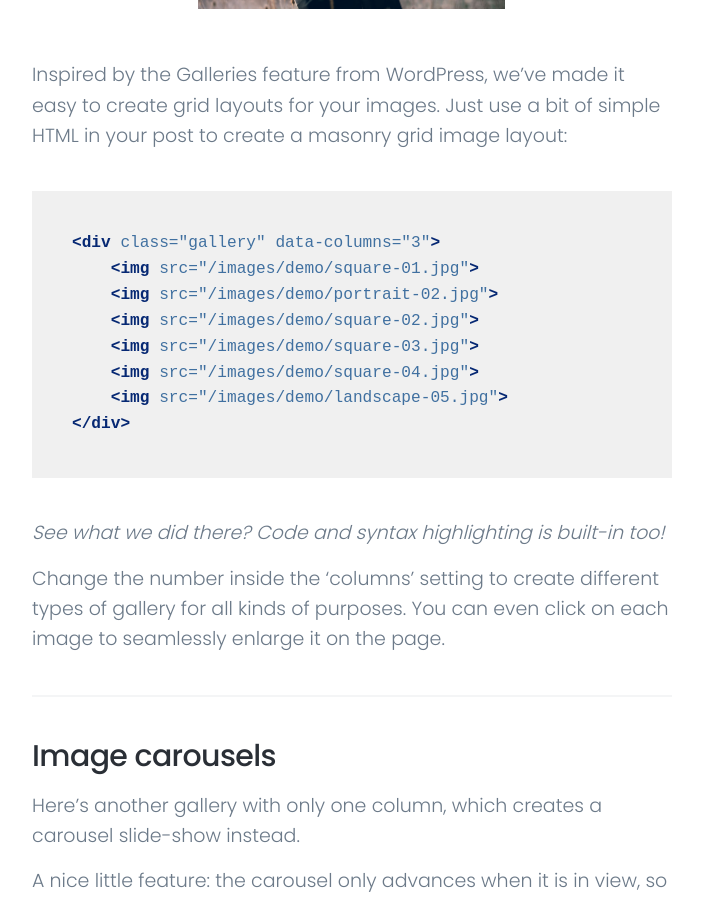
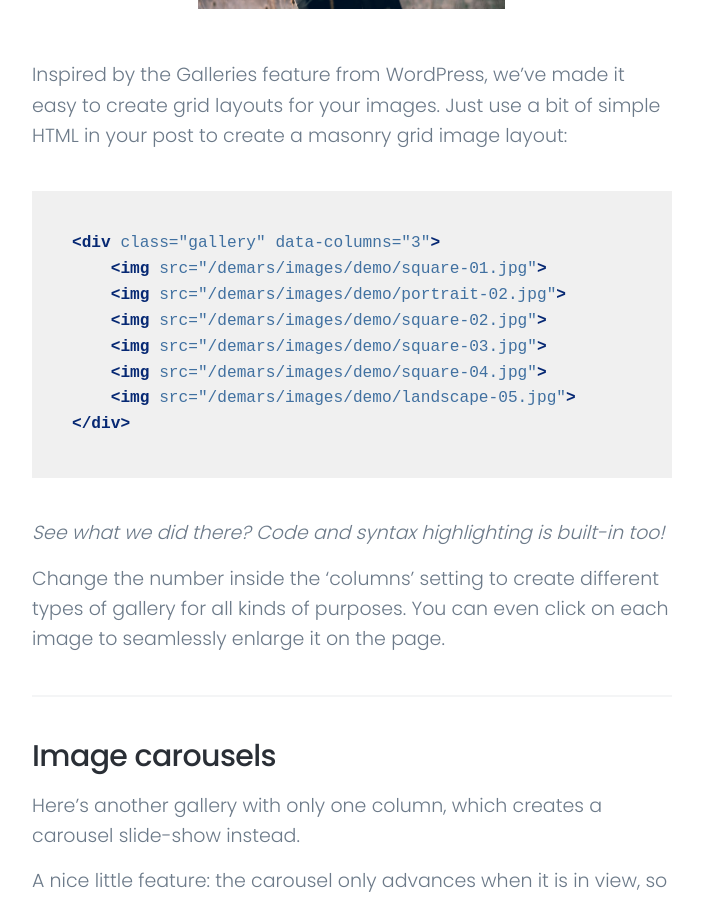
Before and after one commit to jerowicz/demars, a Jekyll site: the page built from _projects/2018-06-30-demo-project.md, in a window 1280 px wide and 900 px high, scrolled down 3418 px. Shown: the whole window, without its empty margins (288-991 px from the left). Built offline with Jekyll 4.4.1, drawn with Linux system fonts in a browser that asks for light colours; nearby versions of some CDN libraries.

Commit message:
Update 2018-06-30-demo-project.md

````diff
--- a/_projects/2018-06-30-demo-project.md
+++ b/_projects/2018-06-30-demo-project.md
@@ -67,12 +67,12 @@ Inspired by the Galleries feature from WordPress, we've made it easy to create g
 
 ```html
 <div class="gallery" data-columns="3">
-    <img src="/images/demo/square-01.jpg">
-    <img src="/images/demo/portrait-02.jpg">
-    <img src="/images/demo/square-02.jpg">
-    <img src="/images/demo/square-03.jpg">
-    <img src="/images/demo/square-04.jpg">
-    <img src="/images/demo/landscape-05.jpg">
+    <img src="/demars/images/demo/square-01.jpg">
+    <img src="/demars/images/demo/portrait-02.jpg">
+    <img src="/demars/images/demo/square-02.jpg">
+    <img src="/demars/images/demo/square-03.jpg">
+    <img src="/demars/images/demo/square-04.jpg">
+    <img src="/demars/images/demo/landscape-05.jpg">
 </div>
 ```
 
@@ -89,9 +89,9 @@ Here's another gallery with only one column, which creates a carousel slide-show
 A nice little feature: the carousel only advances when it is in view, so your visitors won't scroll down to find it half way through your images.
 
 <div class="gallery" data-columns="1">
-	<img src="/images/demo/landscape-02.jpg">
-	<img src="/images/demo/landscape-03.jpg">
-	<img src="/images/demo/landscape-04.jpg">
+	<img src="/demars/images/demo/landscape-02.jpg">
+	<img src="/demars/images/demo/landscape-03.jpg">
+	<img src="/demars/images/demo/landscape-04.jpg">
 </div>
 
 ### What about videos?
````
